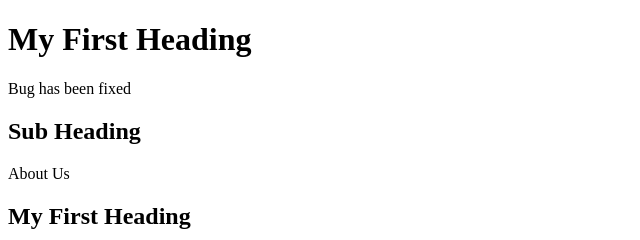
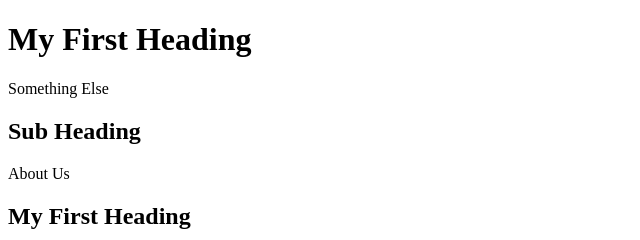
Before and after one commit to faizshaikh-org/first-repository, a plain HTML site: page Index.html in a window 1280 px wide. Shown: the full height of the page, 0-640 px from the left. Drawn offline with Linux system fonts and the light colour scheme.

Commit message:
Update Index.html

```diff
--- a/Index.html
+++ b/Index.html
@@ -2,7 +2,7 @@
 <html>
     <body>
         <h1>My First Heading</h1>
-        <p>Bug has been fixed</p>
+        <p>Something Else</p>
         <h2>Sub Heading</h2>
         <p>About Us</p>
         <h2>My First Heading</h2>
```
